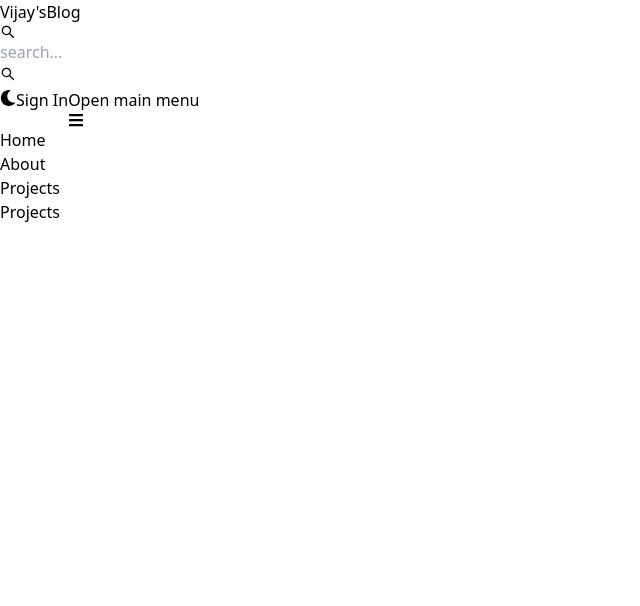
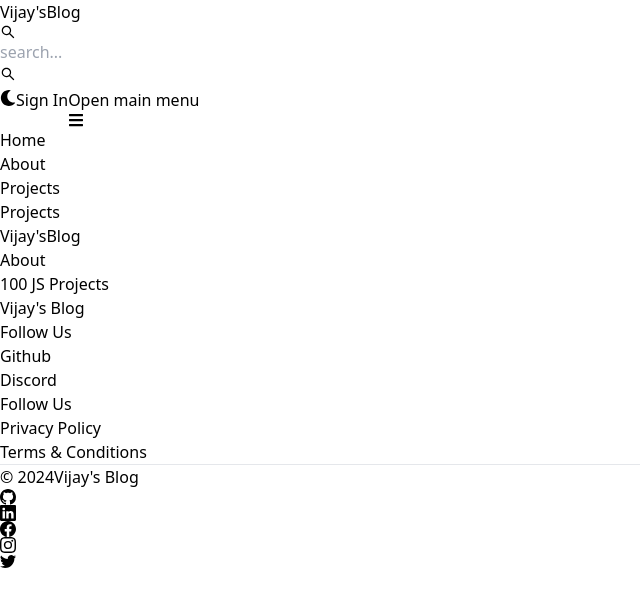
Before and after one commit to myakalwad25/mern_blog, a React app in the folder client/: page /projects in a window 1280 px wide. Shown: the top 606 px of the page, without its empty margins (0-640 px from the left). Built offline with nearby package versions, Linux system fonts and the light colour scheme; the HTML template or start-up script is replaced by a standard one.

Commit message:
created and added footer component

```diff
--- a/client/src/App.jsx
+++ b/client/src/App.jsx
@@ -6,6 +6,7 @@
 import Projects from './pages/Projects'
 import Dashboard from './pages/Dashboard'
 import Header from "./components/Header"
+import FooterCom from "./components/Footer"
 export default function App() {
   return (
 
@@ -19,6 +20,7 @@
       <Route path="/dashboard" element={<Dashboard/>}/>
       <Route path="/projects" element={<Projects/>}/>
     </Routes>
+    <FooterCom/>
     </BrowserRouter>
 
   )
--- /dev/null
+++ b/client/src/components/Footer.jsx
@@ -0,0 +1,77 @@
+/* eslint-disable react/no-unescaped-entities */
+import { Footer } from "flowbite-react";
+import { Link } from "react-router-dom";
+import {BsFacebook, BsInstagram, BsTwitter, BsGithub, BsLinkedin} from 'react-icons/bs'
+export default function FooterCom() {
+  return (
+    <Footer className="border border-t-8  border-teal-500">
+      <div className="w-full max-w-7xl mx-auto p-6 pb-8">
+        <div className=" grid w-full justify-between sm:flex  md:grid-cols-1">
+          <div className=" mt-5">
+            <Link
+              to="/"
+              className="self-center whitespace-nowrap text-lg sm:text-xl font-semibold dark:text-white"
+            >
+              <span className="px-2 py-1 bg-gradient-to-r from-indigo-500 via-purple-500 to-pink-500 rounded-lg text-white">
+                Vijay's
+              </span>
+              Blog
+            </Link>
+          </div>
+          <div className="grid grid-cols-2 gap-8  mt-4 md:grid-cols-3 sm:gap-6">
+            <div>
+              <Footer.Title title="About" />
+              <Footer.LinkGroup col>
+                <Footer.Link href="#" target="_blank" rel="noopener noreferrer">
+                  100 JS Projects
+                </Footer.Link>
+
+                <Footer.Link href="#" target="_blank" rel="noopener noreferrer">
+                  Vijay's Blog
+                </Footer.Link>
+              </Footer.LinkGroup>
+            </div>
+            <div>
+              <Footer.Title title="Follow Us" />
+              <Footer.LinkGroup col>
+                <Footer.Link
+                  href="http://github.com/vijaymyakalwad"
+                  target="_blank"
+                  rel="noopener noreferrer"
+                >
+                  Github
+                </Footer.Link>
+                <Footer.Link href="#" target="_blank" rel="noopener noreferrer">
+                  Discord
+                </Footer.Link>
+              </Footer.LinkGroup>
+            </div>
+            <div>
+              <Footer.Title title="Follow Us" />
+              <Footer.LinkGroup col>
+                <Footer.Link href="#">Privacy Policy</Footer.Link>
+                <Footer.Link href="#">Terms &amp; Conditions</Footer.Link>
+              </Footer.LinkGroup>
+            </div>
+          </div>
+        </div>
+        <Footer.Divider/>
+        <div className="w-full sm:flex sm:items-center sm:justify-between">
+          <Footer.Copyright
+          href="#"
+          by="Vijay's Blog"
+          year={new Date().getFullYear()}
+          />
+          <div className="flex gap-6 sm:mt-0 mt-4 sm:justify-center">
+          <Footer.Icon href="https://github.com/myakalwad25" icon={BsGithub}/>
+          <Footer.Icon href="https://www.linkedin.com/in/vijaymyakalwad/" icon={BsLinkedin}/>
+          <Footer.Icon href="#" icon={BsFacebook}/>
+          <Footer.Icon href="#" icon={BsInstagram}/>
+          <Footer.Icon href="#" icon={BsTwitter}/>
+
+          </div>
+        </div>
+      </div>
+    </Footer>
+  );
+}
--- a/client/src/components/Header.jsx
+++ b/client/src/components/Header.jsx
@@ -1,6 +1,7 @@
+/* eslint-disable react/no-unescaped-entities */
 // import React from 'react'
 
-import { Button, Navbar, NavbarCollapse, TextInput } from "flowbite-react";
+import { Button, Navbar, TextInput } from "flowbite-react";
 import { Link , useLocation} from "react-router-dom";
 import {AiOutlineSearch} from 'react-icons/ai'
 import {FaMoon} from 'react-icons/fa'
--- a/client/src/pages/SignUp.jsx
+++ b/client/src/pages/SignUp.jsx
@@ -1,3 +1,4 @@
+/* eslint-disable react/no-unescaped-entities */
 import {Link, useNavigate} from 'react-router-dom'
 import { Alert, Button, Label, Spinner, TextInput } from 'flowbite-react';
 import { useState } from 'react';
```
